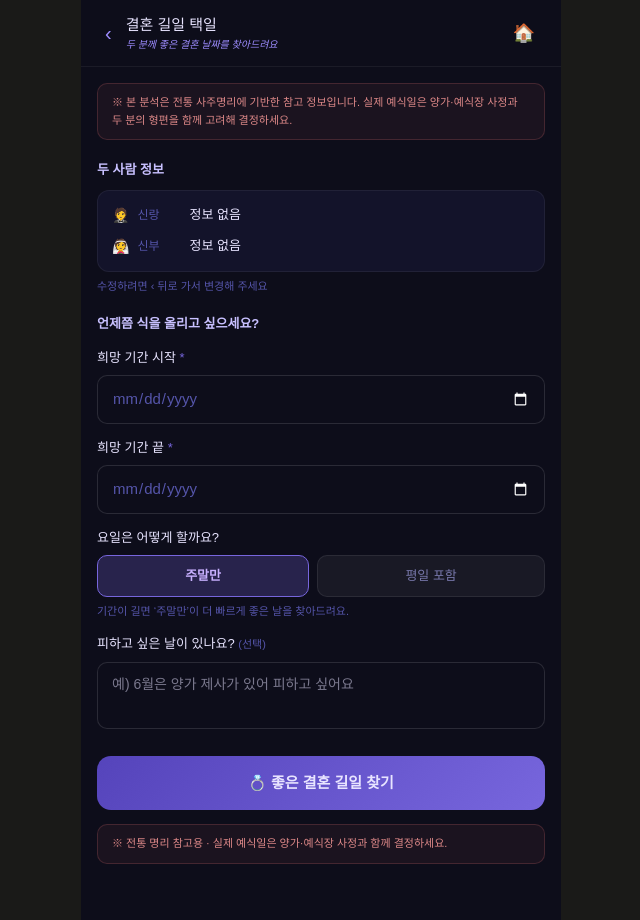
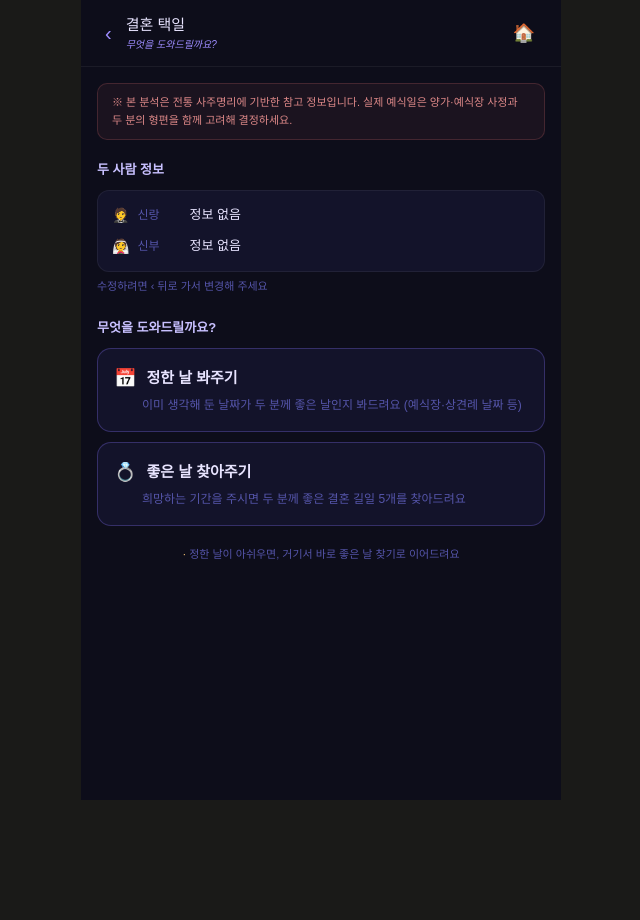
Before and after one commit to lysh0112-cpu/myjae, a Next.js app: page /manseryeok/wedding-timing in a window 1280 px wide. Shown: the whole page, without its empty margins (319-959 px from the left). After the commit the page ends 800 px from the top, so only its background shows below. Built offline with nearby package versions, Linux system fonts and the light colour scheme.

Commit message:
Update page.tsx

```diff
--- a/app/manseryeok/wedding-timing/page.tsx
+++ b/app/manseryeok/wedding-timing/page.tsx
@@ -1,14 +1,12 @@
 'use client'
-import { Suspense, useState, useEffect, type ReactNode } from 'react'
+import { Suspense, useState, useEffect } from 'react'
 import { useRouter, useSearchParams } from 'next/navigation'
 import PageHeader from '@/app/components/common/PageHeader'
 
-const PRICE = 19900
-
-const purple = '#7766dd'
 const cardBg = '#13132a'
 const sub = '#5555aa'
 const text = '#e8e4ff'
+const gold = '#FAC775'
 
 const HOUR_LABELS: Record<string, string> = {
   '-1': '시간 모름',
@@ -22,49 +20,12 @@ interface PersonInput {
   gender: string; calType: string; job: string; mbti: string
 }
 
-interface WeddingSurvey {
-  startDate: string
-  endDate: string
-  dayPref: string
-  avoidNote: string
-}
-
-const DEFAULT_SURVEY: WeddingSurvey = {
-  startDate: '', endDate: '', dayPref: 'weekend', avoidNote: '',
-}
-
-const SURVEY_KEY = 'wedding-timing-survey'
-
-function Disclaimer({ full }: { full?: boolean }) {
+function Disclaimer() {
   return (
     <div style={{ background: 'rgba(255,120,120,0.06)', border: '1px solid rgba(255,120,120,0.18)', borderRadius: '10px', padding: '10px 14px', fontSize: '11px', color: '#d88', lineHeight: 1.6 }}>
-      {full
-        ? '※ 본 분석은 전통 사주명리에 기반한 참고 정보입니다. 실제 예식일은 양가·예식장 사정과 두 분의 형편을 함께 고려해 결정하세요.'
-        : '※ 전통 명리 참고용 · 실제 예식일은 양가·예식장 사정과 함께 결정하세요.'}
+      ※ 본 분석은 전통 사주명리에 기반한 참고 정보입니다. 실제 예식일은 양가·예식장 사정과 두 분의 형편을 함께 고려해 결정하세요.
     </div>
   )
-}
-
-function Chip({ label, active, onClick }: { label: string; active: boolean; onClick: () => void }) {
-  return (
-    <button onClick={onClick}
-      style={{
-        flex: '1 1 auto', minWidth: '64px', padding: '10px 12px', borderRadius: '10px', cursor: 'pointer',
-        fontSize: '13px', fontWeight: active ? 600 : 400,
-        background: active ? 'rgba(119,102,221,0.25)' : 'rgba(255,255,255,0.05)',
-        color: active ? '#c8b0ff' : '#7777aa',
-        border: '1px solid ' + (active ? purple : 'rgba(255,255,255,0.08)'),
-      }}>
-      {label}
-    </button>
-  )
-}
-
-function SectionLabel({ children }: { children: ReactNode }) {
-  return <div style={{ fontSize: '13px', color: '#c8c0ff', fontWeight: 600, margin: '20px 0 10px' }}>{children}</div>
-}
-function QLabel({ children }: { children: ReactNode }) {
-  return <div style={{ fontSize: '13px', color: text, margin: '14px 0 8px' }}>{children}</div>
 }
 
 function personSummary(p: PersonInput | null): string {
@@ -73,16 +34,13 @@ function personSummary(p: PersonInput | null): string {
   return `${p.gender} · ${p.calType} ${p.year}.${p.month}.${p.day} · ${hour}`
 }
 
-function WeddingTimingInner() {
+function MenuInner() {
   const router = useRouter()
   const sp = useSearchParams()
 
   const [groom, setGroom] = useState<PersonInput | null>(null)
   const [bride, setBride] = useState<PersonInput | null>(null)
-  const [survey, setSurvey] = useState<WeddingSurvey>(DEFAULT_SURVEY)
-
-  const [error, setError] = useState('')
-  const [payOpen, setPayOpen] = useState(false)
+  const [query, setQuery] = useState('')
 
   useEffect(() => {
     try {
@@ -90,58 +48,29 @@ function WeddingTimingInner() {
       const p2 = sp.get('p2')
       if (p1) setGroom(JSON.parse(decodeURIComponent(p1)))
       if (p2) setBride(JSON.parse(decodeURIComponent(p2)))
-    } catch {}
-    try {
-      const saved = sessionStorage.getItem(SURVEY_KEY)
-      if (saved) setSurvey({ ...DEFAULT_SURVEY, ...JSON.parse(saved) })
+      const q = new URLSearchParams()
+      if (p1) q.set('p1', p1)
+      if (p2) q.set('p2', p2)
+      setQuery(q.toString())
     } catch {}
   }, [sp])
 
-  function setField<K extends keyof WeddingSurvey>(key: K, value: WeddingSurvey[K]) {
-    setSurvey(prev => {
-      const next = { ...prev, [key]: value }
-      try { sessionStorage.setItem(SURVEY_KEY, JSON.stringify(next)) } catch {}
-      return next
-    })
-  }
-
-  function handleAnalyze() {
-    if (!groom || !groom.year || !bride || !bride.year) {
-      setError('두 분의 사주 정보가 없어요. 이전 화면에서 신랑·신부 생년월일을 입력해 주세요 😊')
-      return
-    }
-    if (!survey.startDate || !survey.endDate) {
-      setError('희망 기간(시작일과 종료일)을 입력해 주세요 😊')
-      return
-    }
-    if (new Date(survey.endDate) < new Date(survey.startDate)) {
-      setError('종료일이 시작일보다 빠를 수 없어요. 기간을 다시 확인해 주세요.')
-      return
-    }
-    setError('')
-    setPayOpen(true)
-  }
-
-  function handlePay() {
-    const params = new URLSearchParams()
-    params.set('p1', JSON.stringify(groom))
-    params.set('p2', JSON.stringify(bride))
-    params.set('survey', JSON.stringify(survey))
-    router.push('/manseryeok/wedding-timing/result?' + params.toString())
+  const go = (path: string) => {
+    router.push(`/manseryeok/wedding-timing/${path}${query ? '?' + query : ''}`)
   }
 
   return (
     <main style={{ minHeight: '100vh', background: '#0d0d1a', maxWidth: '480px', margin: '0 auto', paddingBottom: '40px' }}>
       <PageHeader
-        title="결혼 길일 택일"
-        subtitle="두 분께 좋은 결혼 날짜를 찾아드려요"
+        title="결혼 택일"
+        subtitle="무엇을 도와드릴까요?"
         onBack={() => router.push('/manseryeok/couple-input')}
       />
 
       <div style={{ padding: '16px' }}>
-        <Disclaimer full />
+        <Disclaimer />
 
-        <SectionLabel>두 사람 정보</SectionLabel>
+        <div style={{ fontSize: '13px', color: '#c8c0ff', fontWeight: 600, margin: '20px 0 10px' }}>두 사람 정보</div>
         <div style={{ background: cardBg, borderRadius: '12px', padding: '14px', border: '1px solid rgba(255,255,255,0.06)' }}>
           <div style={{ display: 'flex', alignItems: 'center', gap: '8px', marginBottom: '10px' }}>
             <span style={{ fontSize: '14px' }}>🤵</span>
@@ -158,104 +87,50 @@ function WeddingTimingInner() {
           수정하려면 ‹ 뒤로 가서 변경해 주세요
         </div>
 
-        <SectionLabel>언제쯤 식을 올리고 싶으세요?</SectionLabel>
+        <div style={{ fontSize: '13px', color: '#c8c0ff', fontWeight: 600, margin: '24px 0 10px' }}>무엇을 도와드릴까요?</div>
 
-        <QLabel>희망 기간 시작 <span style={{ color: purple }}>*</span></QLabel>
-        <input type="date" value={survey.startDate}
-          onChange={e => setField('startDate', e.target.value)}
-          style={{ width: '100%', boxSizing: 'border-box', background: '#0d0d1a', border: '1px solid rgba(255,255,255,0.12)', borderRadius: '10px', padding: '12px 14px', color: survey.startDate ? '#c8b0ff' : '#5555aa', fontSize: '15px', colorScheme: 'dark', outline: 'none' }} />
-
-        <QLabel>희망 기간 끝 <span style={{ color: purple }}>*</span></QLabel>
-        <input type="date" value={survey.endDate}
-          onChange={e => setField('endDate', e.target.value)}
-          style={{ width: '100%', boxSizing: 'border-box', background: '#0d0d1a', border: '1px solid rgba(255,255,255,0.12)', borderRadius: '10px', padding: '12px 14px', color: survey.endDate ? '#c8b0ff' : '#5555aa', fontSize: '15px', colorScheme: 'dark', outline: 'none' }} />
-
-        <QLabel>요일은 어떻게 할까요?</QLabel>
-        <div style={{ display: 'flex', gap: '8px' }}>
-          {[['weekend', '주말만'], ['all', '평일 포함']].map(([val, lab]) => (
-            <Chip key={val} label={lab} active={survey.dayPref === val} onClick={() => setField('dayPref', val)} />
-          ))}
-        </div>
-        <div style={{ fontSize: '11px', color: sub, marginTop: '6px', lineHeight: 1.6 }}>
-          기간이 길면 ‘주말만’이 더 빠르게 좋은 날을 찾아드려요.
-        </div>
-
-        <QLabel>피하고 싶은 날이 있나요? <span style={{ color: sub, fontSize: '11px' }}>(선택)</span></QLabel>
-        <textarea value={survey.avoidNote}
-          onChange={e => setField('avoidNote', e.target.value)}
-          placeholder="예) 6월은 양가 제사가 있어 피하고 싶어요"
-          rows={2}
-          style={{ width: '100%', boxSizing: 'border-box', background: '#0d0d1a', border: '1px solid rgba(255,255,255,0.12)', borderRadius: '10px', padding: '10px 14px', color: text, fontSize: '14px', outline: 'none', resize: 'none', lineHeight: 1.6 }} />
-
-        {error && (
-          <div style={{ marginTop: '14px', background: 'rgba(255,80,80,0.08)', border: '1px solid rgba(255,80,80,0.2)', borderRadius: '10px', padding: '10px 14px', fontSize: '12px', color: '#ff8888', lineHeight: 1.6 }}>
-            {error}
+        <button onClick={() => go('check')}
+          className="active:scale-95"
+          style={{ width: '100%', textAlign: 'left', background: cardBg, border: '1px solid rgba(119,102,221,0.35)', borderRadius: '14px', padding: '16px', marginBottom: '10px', cursor: 'pointer', transition: 'transform 0.15s ease' }}>
+          <div style={{ display: 'flex', alignItems: 'center', gap: '10px', marginBottom: '4px' }}>
+            <span style={{ fontSize: '18px' }}>📅</span>
+            <span style={{ fontSize: '15px', fontWeight: 600, color: text }}>정한 날 봐주기</span>
           </div>
-        )}
-
-        <button onClick={handleAnalyze}
-          style={{ width: '100%', marginTop: '20px', padding: '16px', borderRadius: '14px', background: 'linear-gradient(135deg,#5544bb,#7766dd)', border: 'none', color: text, fontSize: '15px', fontWeight: 600, cursor: 'pointer' }}>
-          💍 좋은 결혼 길일 찾기
+          <div style={{ fontSize: '12px', color: sub, lineHeight: 1.6, paddingLeft: '28px' }}>
+            이미 생각해 둔 날짜가 두 분께 좋은 날인지 봐드려요 (예식장·상견례 날짜 등)
+          </div>
         </button>
 
-        <div style={{ marginTop: '14px' }}>
-          <Disclaimer />
+        <button onClick={() => go('find')}
+          className="active:scale-95"
+          style={{ width: '100%', textAlign: 'left', background: cardBg, border: '1px solid rgba(119,102,221,0.35)', borderRadius: '14px', padding: '16px', cursor: 'pointer', transition: 'transform 0.15s ease' }}>
+          <div style={{ display: 'flex', alignItems: 'center', gap: '10px', marginBottom: '4px' }}>
+            <span style={{ fontSize: '18px' }}>💍</span>
+            <span style={{ fontSize: '15px', fontWeight: 600, color: text }}>좋은 날 찾아주기</span>
+          </div>
+          <div style={{ fontSize: '12px', color: sub, lineHeight: 1.6, paddingLeft: '28px' }}>
+            희망하는 기간을 주시면 두 분께 좋은 결혼 길일 5개를 찾아드려요
+          </div>
+        </button>
+
+        <div style={{ marginTop: '20px' }}>
+          <div style={{ fontSize: '11px', color: sub, textAlign: 'center', lineHeight: 1.6 }}>
+            <span style={{ color: gold }}>·</span> 정한 날이 아쉬우면, 거기서 바로 좋은 날 찾기로 이어드려요
+          </div>
         </div>
       </div>
-
-      {payOpen && (
-        <div onClick={() => setPayOpen(false)}
-          style={{ position: 'fixed', inset: 0, background: 'rgba(0,0,0,0.6)', display: 'flex', alignItems: 'flex-end', justifyContent: 'center', zIndex: 100 }}>
-          <div onClick={e => e.stopPropagation()}
-            style={{ width: '100%', maxWidth: '480px', background: '#15152e', borderRadius: '20px 20px 0 0', padding: '10px 20px 28px', boxShadow: '0 -8px 30px rgba(0,0,0,0.5)' }}>
-            <div style={{ width: '40px', height: '4px', borderRadius: '2px', background: 'rgba(255,255,255,0.2)', margin: '0 auto 18px' }} />
-
-            <div style={{ fontSize: '17px', fontWeight: 700, color: text, marginBottom: '4px' }}>💍 결혼 길일 택일 분석</div>
-            <div style={{ fontSize: '13px', color: sub, marginBottom: '16px', lineHeight: 1.6 }}>
-              두 분께 좋은 결혼 길일 5곳을 찾아드려요
-            </div>
-
-            <div style={{ background: cardBg, borderRadius: '12px', padding: '14px', marginBottom: '18px', border: '1px solid rgba(255,255,255,0.06)' }}>
-              <div style={{ fontSize: '12px', color: sub, marginBottom: '8px' }}>분석 내용</div>
-              {['추천 결혼 길일 5순위', '각 날짜의 길신 풀이(천을귀인·용신·손없는날 등)', '피하면 좋은 날 안내', '두 사람 사주 함께 반영'].map((t, i) => (
-                <div key={i} style={{ fontSize: '13px', color: '#b8b4d8', lineHeight: 1.9 }}>· {t}</div>
-              ))}
-            </div>
-
-            <div style={{ display: 'flex', justifyContent: 'space-between', alignItems: 'center', marginBottom: '16px' }}>
-              <span style={{ fontSize: '14px', color: sub }}>결제 금액</span>
-              <span style={{ fontSize: '20px', fontWeight: 700, color: '#c8b0ff' }}>{PRICE.toLocaleString()}원</span>
-            </div>
-
-            <button onClick={handlePay}
-              style={{ width: '100%', padding: '15px', borderRadius: '12px', background: 'linear-gradient(135deg,#5544bb,#7766dd)', border: 'none', color: text, fontSize: '15px', fontWeight: 700, cursor: 'pointer', marginBottom: '8px' }}>
-              💳 {PRICE.toLocaleString()}원 결제하기
-            </button>
-            <div style={{ fontSize: '11px', color: sub, textAlign: 'center', marginBottom: '14px' }}>
-              (결제 시스템 첨부 예정 — 지금은 바로 결과를 봐요)
-            </div>
-
-            <button onClick={() => setPayOpen(false)}
-              style={{ width: '100%', padding: '12px', borderRadius: '12px', background: 'transparent', border: '1px solid rgba(255,255,255,0.12)', color: sub, fontSize: '13px', cursor: 'pointer', marginBottom: '14px' }}>
-              취소
-            </button>
-
-            <Disclaimer />
-          </div>
-        </div>
-      )}
     </main>
   )
 }
 
-export default function WeddingTimingPage() {
+export default function WeddingMenuPage() {
   return (
     <Suspense fallback={
       <div style={{ minHeight: '100vh', display: 'flex', alignItems: 'center', justifyContent: 'center', background: '#0d0d1a' }}>
         <div style={{ color: '#c8b0ff' }}>로딩 중...</div>
       </div>
     }>
-      <WeddingTimingInner />
+      <MenuInner />
     </Suspense>
   )
 }
```
